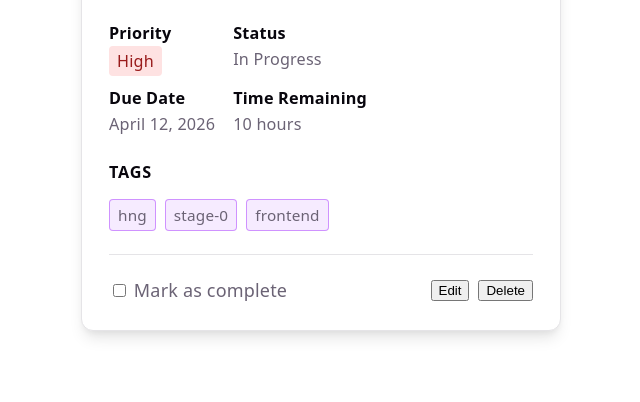
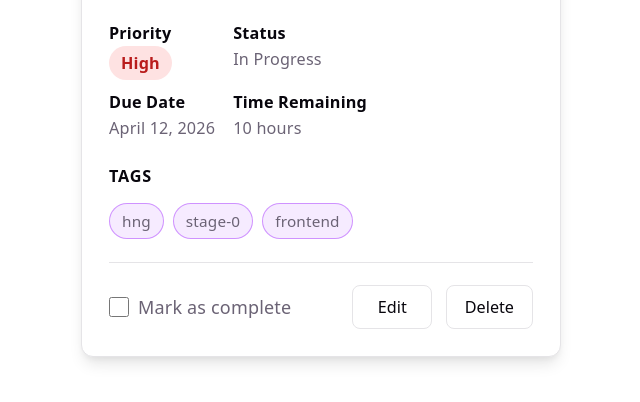
Before and after one commit to sage-ali/FE-stage-1, a website built with Vite: page index.html in a window 1280 px wide. Shown: the part 120-522 px from the top of the page, without its empty margins (319-959 px from the left). Built offline with nearby package versions, Linux system fonts and the light colour scheme.

Commit message:
style: add interactive and visual state

```diff
--- a/src/style.css
+++ b/src/style.css
@@ -50,8 +50,10 @@
   }
 }
 
+html,
 body {
   margin: 0;
+  overflow-x: hidden;
 }
 
 h1,
@@ -129,6 +131,7 @@ input[type='checkbox']:focus-visible {
   overflow-wrap: break-word;
   font-family: var(--sans);
   color: var(--text);
+  transition: transform 0.2s ease, box-shadow 0.2s ease;
 }
 
 @media (min-width: 768px) {
@@ -148,6 +151,7 @@ input[type='checkbox']:focus-visible {
   font-size: 1.5rem;
   color: var(--text-h);
   font-family: var(--heading);
+  overflow-wrap: break-word;
 }
 
 .todo-card__description {
@@ -155,11 +159,18 @@ input[type='checkbox']:focus-visible {
   font-size: 1rem;
   line-height: 1.5;
   color: var(--text);
+  overflow-wrap: break-word;
 }
 
-.is-done .todo-card__title {
+/* Done State */
+.todo-card:has(input[type='checkbox']:checked) .todo-card__title {
   text-decoration: line-through;
   opacity: 0.6;
+}
+
+.todo-card:has(input[type='checkbox']:checked) {
+  border-color: var(--accent-border);
+  background-color: var(--social-bg);
 }
 
 /* Metadata */
@@ -210,16 +221,18 @@ input[type='checkbox']:focus-visible {
 .todo-card__tag {
   background: var(--accent-bg);
   border: 1px solid var(--accent-border);
-  border-radius: 4px;
-  padding: 2px 8px;
+  border-radius: 20px;
+  padding: 4px 12px;
   font-size: 0.85rem;
+  color: var(--text);
+  transition: background-color 0.2s ease;
 }
 
 /* Footer & Actions */
 .todo-card__footer {
   display: flex;
   flex-direction: column;
-  gap: 1rem;
+  gap: 1.25rem;
   padding-top: 1.25rem;
   border-top: 1px solid var(--border);
 }
@@ -232,49 +245,90 @@ input[type='checkbox']:focus-visible {
   }
 }
 
+.todo-card__footer label {
+  display: flex;
+  align-items: center;
+  gap: 0.5rem;
+  cursor: pointer;
+  min-height: 44px; /* Tap target */
+  user-select: none;
+}
+
+.todo-card__footer input[type='checkbox'] {
+  width: 20px;
+  height: 20px;
+  cursor: pointer;
+  margin: 0;
+}
+
 .todo-card__actions {
   display: flex;
-  gap: 0.5rem;
+  gap: 0.75rem;
 }
 
 .todo-card__btn {
-  /* Inherit general button styles if any, or add specific ones */
+  display: inline-flex;
+  align-items: center;
+  justify-content: center;
+  min-height: 44px; /* Tap target */
+  min-width: 80px;
+  padding: 0 1rem;
+  font-family: var(--sans);
+  font-weight: 500;
+  font-size: 0.9rem;
+  cursor: pointer;
+  background-color: var(--bg);
+  color: var(--text-h);
+  border: 1px solid var(--border);
+  border-radius: 8px;
+  transition: all 0.2s ease;
+}
+
+.todo-card__btn:hover {
+  background-color: var(--code-bg);
+  border-color: var(--accent-border);
+  transform: translateY(-1px);
+}
+
+.todo-card__btn:active {
+  transform: translateY(0);
 }
 
 /* Priority Badges */
 .todo-card__priority {
   display: inline-block;
-  padding: 2px 8px;
-  border-radius: 4px;
-  font-weight: 500;
-  font-size: 0.85rem;
+  padding: 4px 12px;
+  border-radius: 20px;
+  font-weight: 600;
+  font-size: 0.8rem;
+  text-transform: capitalize;
 }
 
-.priority-badge[data-priority='high'] {
+.todo-card__priority[data-priority='high'] {
   background-color: #fee2e2;
-  color: #991b1b;
+  color: #b91c1c;
 }
 
-.priority-badge[data-priority='medium'] {
+.todo-card__priority[data-priority='medium'] {
   background-color: #fef3c7;
-  color: #92400e;
+  color: #b45309;
 }
 
-.priority-badge[data-priority='low'] {
+.todo-card__priority[data-priority='low'] {
   background-color: #dcfce7;
-  color: #166534;
+  color: #15803d;
 }
 
 @media (prefers-color-scheme: dark) {
-  .priority-badge[data-priority='high'] {
+  .todo-card__priority[data-priority='high'] {
     background-color: rgba(239, 68, 68, 0.2);
     color: #fca5a5;
   }
-  .priority-badge[data-priority='medium'] {
+  .todo-card__priority[data-priority='medium'] {
     background-color: rgba(245, 158, 11, 0.2);
     color: #fcd34d;
   }
-  .priority-badge[data-priority='low'] {
+  .todo-card__priority[data-priority='low'] {
     background-color: rgba(16, 185, 129, 0.2);
     color: #6ee7b7;
   }
```
